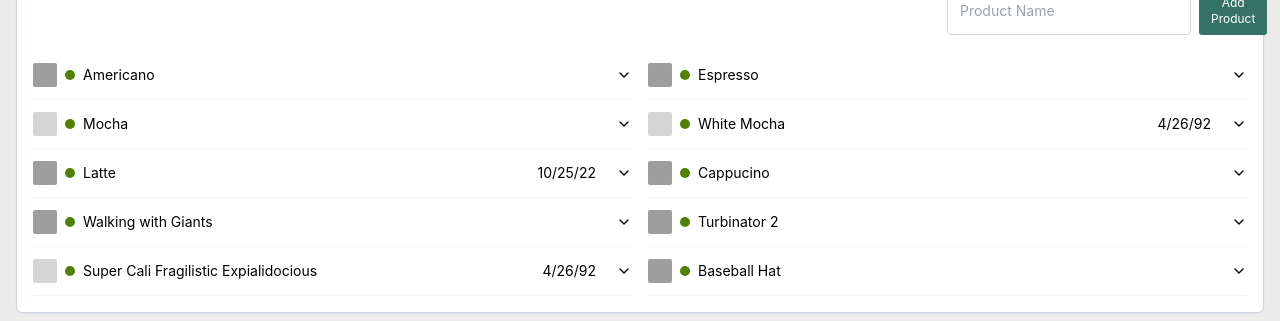
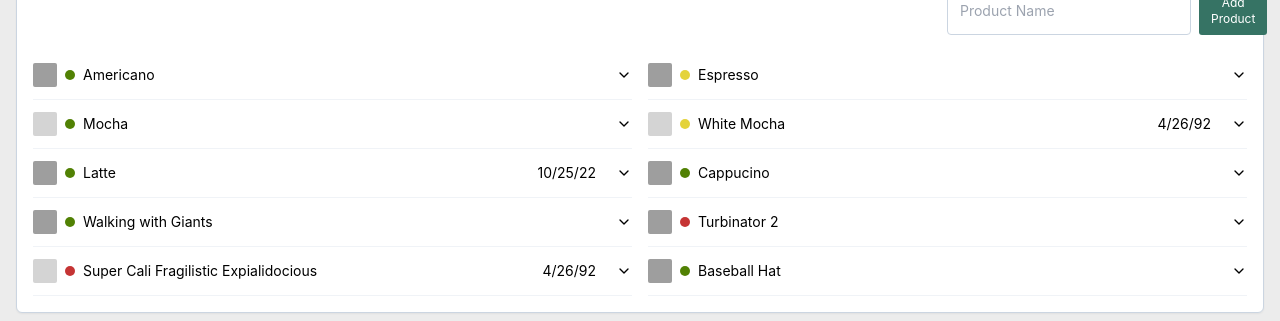
Before and after one commit to Uhliber/vue-product-table, a Vue app: page / in a window 1280 px wide. Shown: the part 134-455 px from the top of the page. Built offline with nearby package versions, Linux system fonts and the light colour scheme; grey boxes are pictures that could not be loaded.

Commit message:
add ability to toggle status

```diff
--- a/src/App.vue
+++ b/src/App.vue
@@ -19,7 +19,10 @@ const searchInput = ref('');
 const searchValue = ref('');
 
 onMounted(() => {
-  products.value = productsData;
+  products.value = productsData.map((product, index) => ({
+    ...product,
+    id: index + 1, // adding unique id so we can update easily
+  }));
 });
 
 watch(searchInput, (val) => {
@@ -83,6 +86,14 @@ function handlePageSizeChange(value) {
 function handleSearch() {
   searchValue.value = searchInput.value;
 }
+
+function handleUpdateProduct(product) {
+  const productIndex = products.value.findIndex(p => p.id === product.id);
+
+  if (productIndex !== -1) {
+    products.value[productIndex] = product;
+  }
+}
 </script>
 
 <template>
@@ -112,10 +123,8 @@ function handleSearch() {
       </template>
 
       <template #default>
-        <ProductList :products="filteredProducts[0]" class="mt-4 grid grid-cols-1 gap-x-4 md:grid-cols-2">
-          <template #default="{ product }">
-            <ProductListItem :product="product" />
-          </template>
+        <ProductList :products="filteredProducts[currentPage - 1]" class="mt-4 grid grid-cols-1 gap-x-4 md:grid-cols-2" v-slot="{ product, index }">
+          <ProductListItem :product="product" @update:product="handleUpdateProduct"/>
         </ProductList>
       </template>
 
--- a/src/components/ProductList.vue
+++ b/src/components/ProductList.vue
@@ -1,7 +1,7 @@
 <template>
     <div>
         <div v-for="(product, index) in products" :key="index" class="h-full">
-            <slot :product="product"></slot>
+            <slot :product="product" :index="index"></slot>
         </div>
     </div>
 </template>
--- a/src/components/ProductListItem.vue
+++ b/src/components/ProductListItem.vue
@@ -5,7 +5,7 @@
                 <img v-if="product.image" :src="product.image" class="w-full h-full object-contain"/>
                 <div v-else class="w-full h-full bg-neutral-300"></div>
             </div>
-            <div class="rounded-full bg-status-green w-2.5 h-2.5 flex-shrink-0"></div>
+            <StatusIndicator :status="product.status" @click="toggleStatus"/>
             <p class="flex-grow">
                 {{ product.name }}
             </p>
@@ -57,15 +57,26 @@ import IconChevronDown from './IconChevronDown.vue';
 import FormLabel from './FormLabel.vue';
 import FormInput from './FormInput.vue';
 import ButtonElement from './ButtonElement.vue';
+import StatusIndicator from './StatusIndicator.vue';
 
-defineProps({
+const props = defineProps({
     product: {
         type: Object,
         required: true,
     }
 })
 
+const emits = defineEmits(['update:product']);
+
 const showConfig = ref(false);
+const statuses = ['green', 'yellow', 'red'];
+
+function toggleStatus() {
+  const currentStatusIndex = statuses.indexOf(props.product.status);
+  const nextStatusIndex = (currentStatusIndex + 1) % statuses.length;
+  const nextStatus = statuses[nextStatusIndex];
+  emits('update:product', { ...props.product, status: nextStatus });
+}
 
 function unixToDate(unix) {
     if (unix) {
--- /dev/null
+++ b/src/components/StatusIndicator.vue
@@ -0,0 +1,23 @@
+<template>
+    <div class="rounded-full w-2.5 h-2.5 flex-shrink-0" :class="computedClass"></div>
+</template>
+
+<script setup>
+import { computed } from 'vue';
+
+const props = defineProps({
+    status: {
+        type: String,
+        default: 'green',
+        validator: (v) => ['green', 'yellow', 'red'].includes(v),
+    },
+})
+
+const statusClasses = {
+    green: 'bg-status-green',
+    yellow: 'bg-status-yellow',
+    red: 'bg-status-red',
+}
+
+const computedClass = computed(() => statusClasses[props.status]);
+</script>
```
